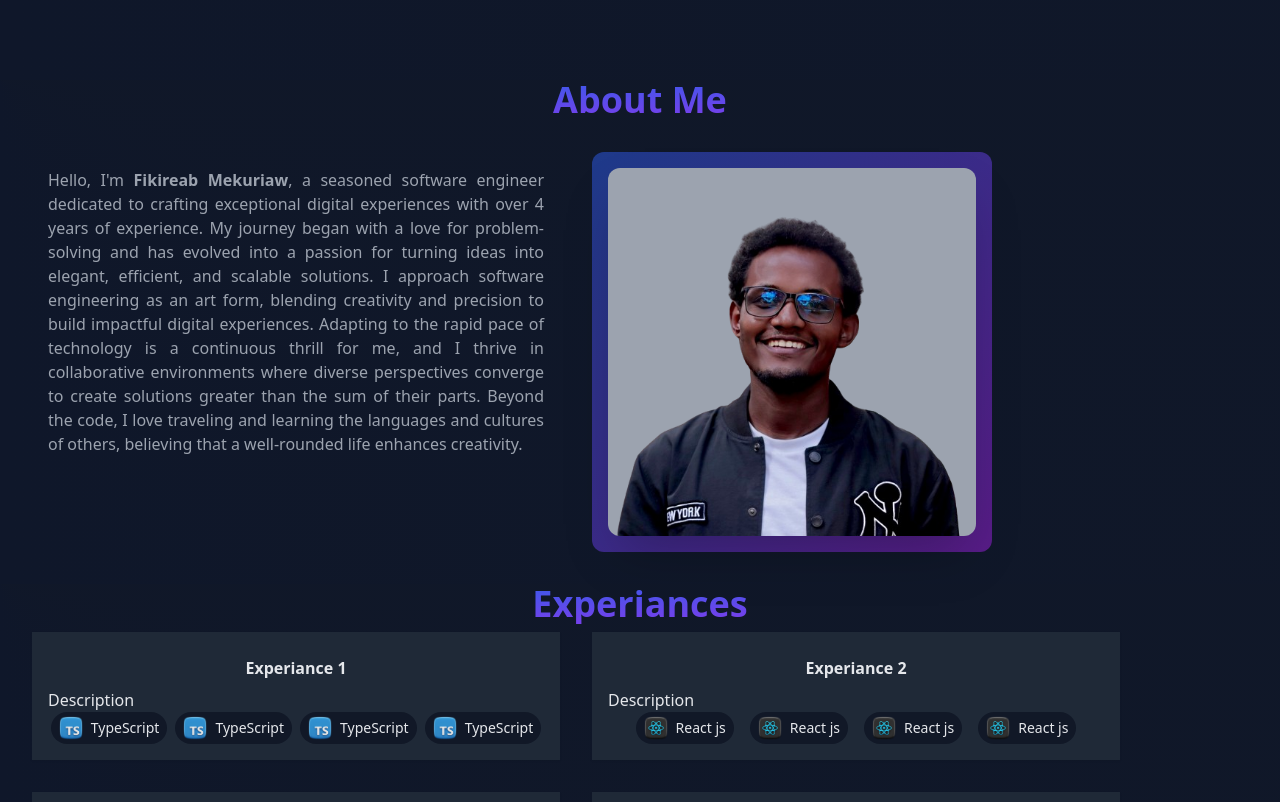
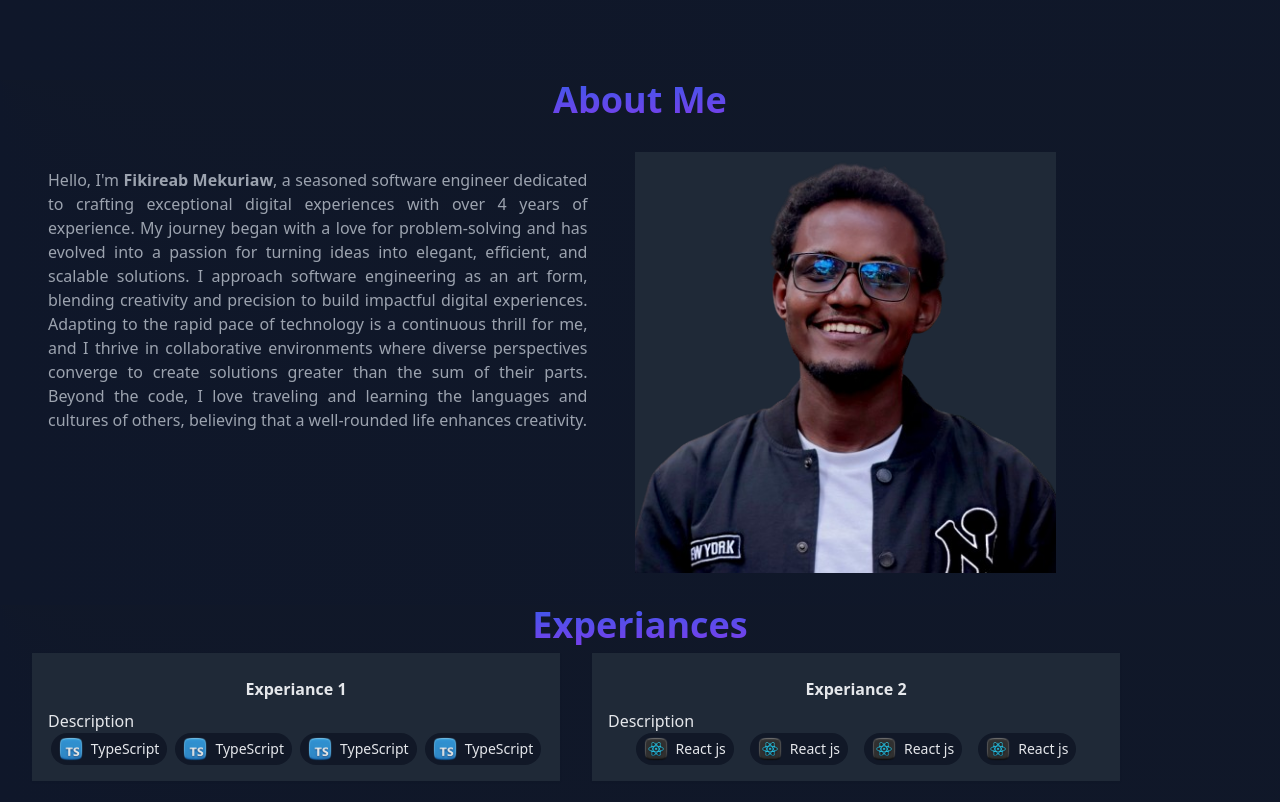
Before and after one commit to fikireab-m/personal-website, a React (Vite) app: page / in a window 1280 px wide. Shown: the part 720-1522 px from the top of the page. Built offline with nearby package versions, Linux system fonts and the light colour scheme.

Commit message:
some styling

```diff
--- a/src/pages/About.tsx
+++ b/src/pages/About.tsx
@@ -1,5 +1,4 @@
 import myPic from "../assets/images/picme.png"
-import Card from "../components/Card"
 const AboutMe = () => {
     return (
         <div id="aboutme" className="bg-[conic-gradient(at_top_left,_var(--tw-gradient-stops))] from-gray-900 via-slate-900 to-gray-900">
@@ -7,18 +6,16 @@ const AboutMe = () => {
                 <h1 className="text-4xl font-bold text-center text-transparent bg-gradient-to-br from-blue-600 to-purple-600" style={{ backgroundClip: "text" }}>
                     About Me
                 </h1>
-                <div className="px-2 sm:px-8 py-8 grid grid-cols-1 md:grid-cols-2 content-center items-start gap-8 mx-auto md:mr-32">
-                    <div className="md:text-left text-gray-400">
-                        <div className="rounded-lg p-4 hover:shadow-[0.5rem_0.5rem_#F44336,-0.5rem_-0.5rem_#00BCD4] hover:bg-slate-900 hover:text-gray-200 transition">
+                <div className="px-2 sm:px-8 py-8 grid grid-cols-1 md:grid-cols-5 lg:grid-cols-7 content-center items-start gap-8 mx-auto md:mr-48">
+                    <div className="md:text-left text-gray-400 md:col-span-3 lg:col-span-4">
+                        <div className="rounded-lg p-4 hover:shadow-[0.5rem_0.5rem_#F44336,-0.5rem_-0.5rem_#00BCD4] hover:bg-slate-900 hover:text-gray-200">
                             <p className="text-justify leading-6">
                                 Hello, I'm <span className="font-bold">Fikireab Mekuriaw</span>, a seasoned software engineer dedicated to crafting exceptional digital experiences with over 4 years of experience. My journey began with a love for problem-solving and has evolved into a passion for turning ideas into elegant, efficient, and scalable solutions. I approach software engineering as an art form, blending creativity and precision to build impactful digital experiences. Adapting to the rapid pace of technology is a continuous thrill for me, and I thrive in collaborative environments where diverse perspectives converge to create solutions greater than the sum of their parts. Beyond the code, I love traveling and learning the languages and cultures of others, believing that a well-rounded life enhances creativity.
                             </p>
                         </div>
                     </div>
-                    <div>
-                        <Card height={400} width={400}>
-                            <img src={myPic} alt="My pic" className="w-96" />
-                        </Card>
+                    <div className="max-w-xl md:col-span-2 lg:col-span-3 rouded-full bg-gray-800 flex justify-center">
+                        <img src={myPic} alt="My pic" />
                     </div>
                 </div>
             </div>
```
Also changed, not shown: src/assets/images/picme.png.
